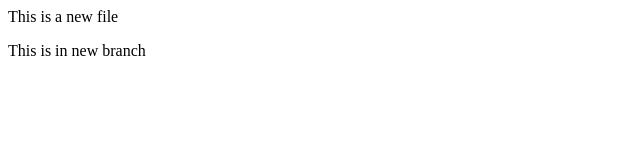
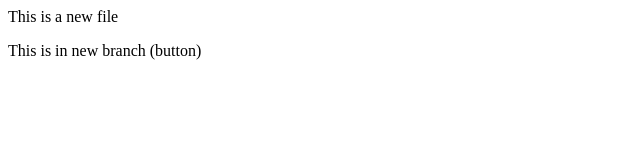
Before and after one commit to MadhavaraoParaselli/LocalRepo, a plain HTML site: page index.html in a window 1280 px wide. Shown: the full height of the page, 0-640 px from the left. Drawn offline with Linux system fonts and the light colour scheme.

```diff
--- a/index.html
+++ b/index.html
@@ -1,2 +1,2 @@
 <p>This is a new file</p>
-<p>This is in new branch</p>
+<p>This is in new branch (button)</p>
```
